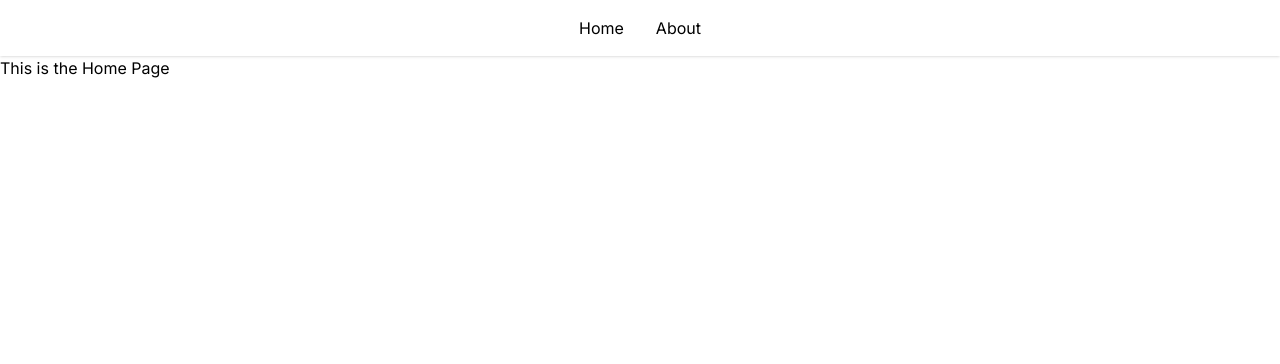
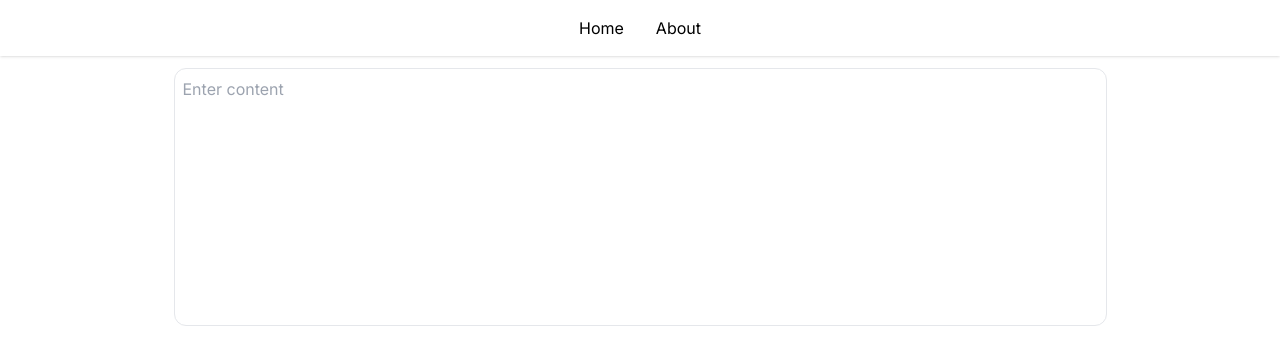
Before and after one commit to hirono02/memomatic, a Next.js app: page / in a window 1280 px wide. Shown: the top 364 px of the page. Built offline with nearby package versions, Linux system fonts and the light colour scheme.

Commit message:
Basic behaviour of textarea

```diff
--- /dev/null
+++ b/app/css/home.css
@@ -0,0 +1,9 @@
+.textareas {
+    resize: none;
+}
+
+.textareas:focus {
+    border: none;
+    outline: none;
+    background-color: #f5f5f5;
+}
--- a/app/layout.tsx
+++ b/app/layout.tsx
@@ -1,6 +1,6 @@
 import type { Metadata } from "next";
 import { Inter } from "next/font/google";
-import "./globals.css";
+import "../app/css/globals.css";
 import Navbar from "@/components/Navbar";
 
 const inter = Inter({ subsets: ["latin"] });
--- a/app/page.tsx
+++ b/app/page.tsx
@@ -1,5 +1,17 @@
+import "../app/css/home.css";
+
 export default function Home() {
   return (
-    <h1>This is the Home Page</h1>
-  )
+    <>
+      <div className="grid place-content-center pt-3">
+        <textarea
+          className="border p-2 rounded-xl textareas"
+          name="message"
+          placeholder="Enter content"
+          rows={10}
+          cols={90}
+        />
+      </div>
+    </>
+  );
 }
```
Also changed, not shown: app/css/globals.css (renamed from app/globals.css).
